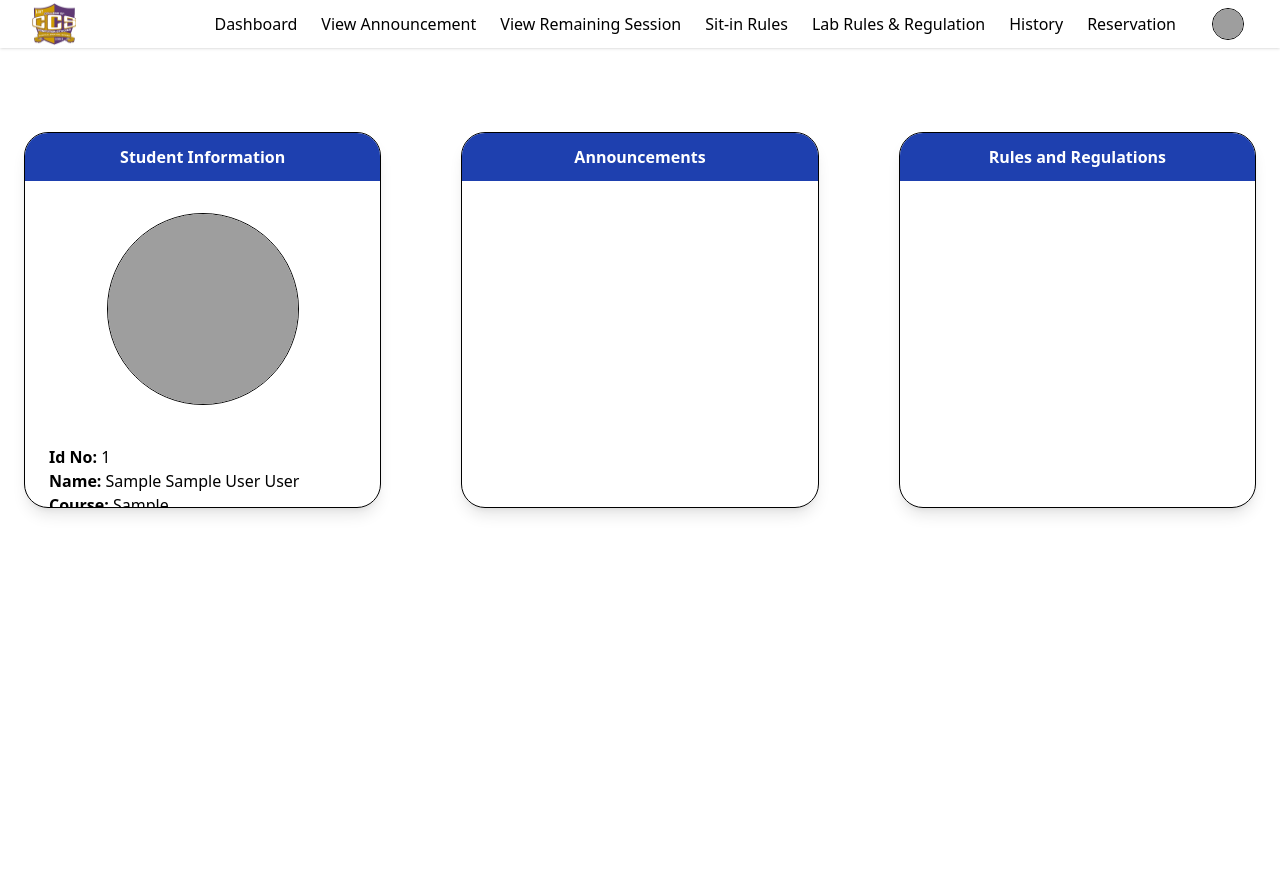
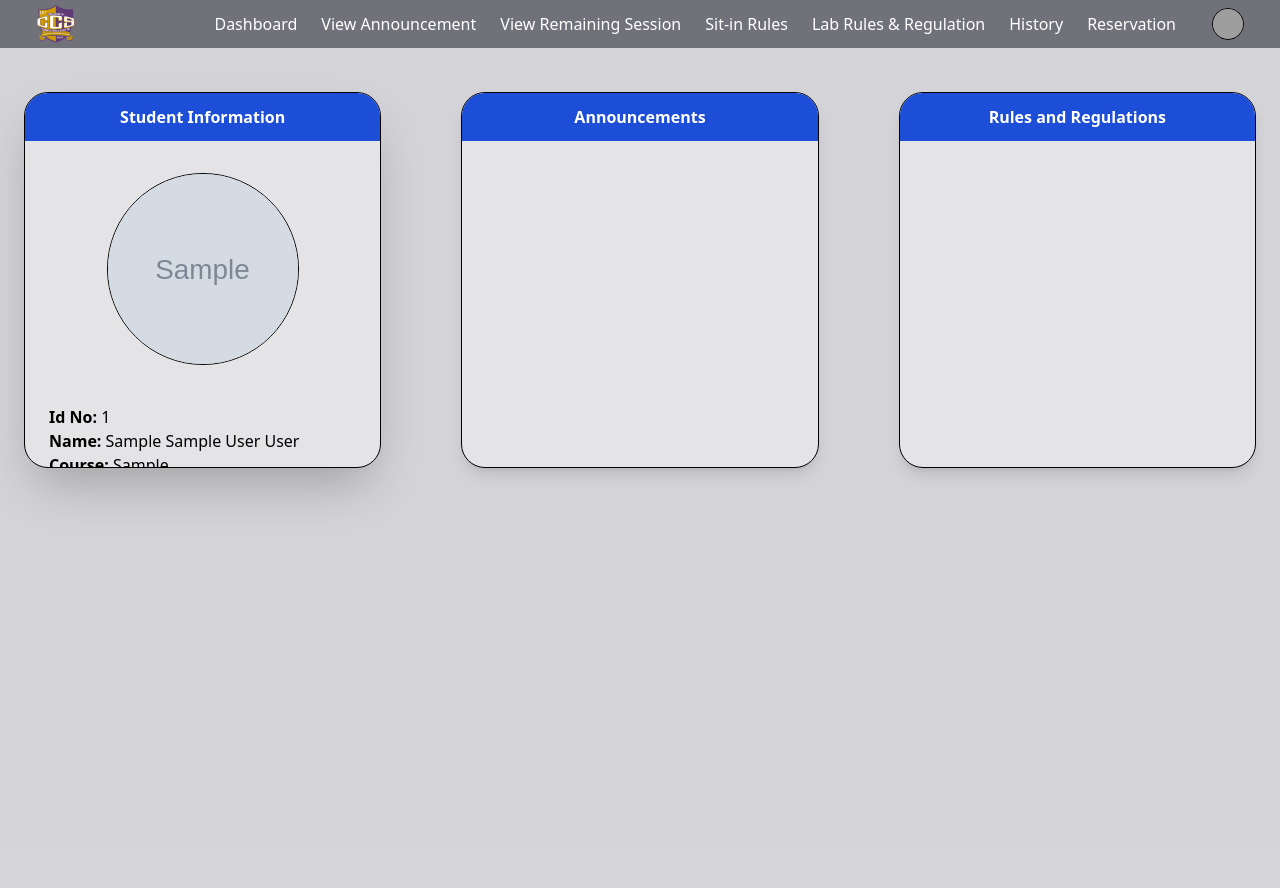
Before and after one commit to diann71/ccs-monitoring-system, a PHP site: page /dashboard.php in a window 1280 px wide. After the commit the page ends 502 px from the top, so only its background shows below. Run offline with PHP 8.4, Linux system fonts and the light colour scheme; the visitor is signed in with stand-in values (Sample User, id 1); tables that the repository leaves empty or names only in its code hold one stand-in row (values such as "Sample post"); grey boxes marked "Sample" are stand-in pictures; data that the repository does not hold is empty; some libraries are stand-ins or nearby versions; grey boxes are pictures that could not be loaded.

Commit message:
updating some files

```diff
--- a/authenticator.php
+++ b/authenticator.php
@@ -13,6 +13,7 @@ if($row){
     $midname = $row['midname'];
     $course = $row['course'];
     $year = $row['year'];
+    $profile = $row['profile'];
 }
 
 ?>
--- a/dashboard.php
+++ b/dashboard.php
@@ -15,15 +15,16 @@ include "authenticator.php"
     </style>
 </head>
 <body>
-        <div class="mt-10 p-6 flex flex-row gap-20 h-screen">
-            <div class="mt-5 mb-10 w-1/3 h-1/2 border border-black shadow-lg rounded-3xl overflow-hidden ">
-                <div class="w-full bg-blue-800 py-3">
+    <div class="bg-zinc-300 ">
+        <div class=" p-6 flex flex-row gap-20 h-screen">
+            <div class="mt-5 mb-10 w-1/3 h-1/2 bg-zinc-200 border border-black shadow-2xl rounded-3xl overflow-hidden ">
+                <div class="w-full bg-blue-700 py-3">
                     <h1 class="w-full font-bold text-white text-center">Student Information</h1>
                 </div>
 
                 <div class="flex flex-col items-center">
                     <!-- Display Current Profile Picture -->
-                    <img class="mt-8 mb-4 w-48 h-48 rounded-full border border-black object-cover" src="uploads/<?php echo $profile_picture; ?>" alt="">
+                    <img class="mt-8 mb-4 w-48 h-48 rounded-full border border-black object-cover" src="uploads/<?php echo $profile; ?>" alt="">
 
                     <!-- File Input (No Preview)
                     <label class="cursor-pointer bg-blue-600 text-white px-4 py-2 rounded-lg hover:bg-blue-700 mt-4">
@@ -42,18 +43,19 @@ include "authenticator.php"
 
             </div>
 
-            <div class="mt-5 mb-10 w-1/3 h-1/2 border border-black shadow-lg rounded-3xl overflow-hidden">
-                <div class="w-full bg-blue-800 py-3">
+            <div class="mt-5 mb-10 w-1/3 h-1/2 bg-zinc-200 border border-black shadow-lg rounded-3xl overflow-hidden">
+                <div class="w-full bg-blue-700 py-3">
                     <h1 class="w-full font-bold text-white text-center">Announcements</h1>
                 </div>
             </div>
 
-            <div class="mt-5 mb-10 w-1/3 h-1/2 border border-black shadow-lg rounded-3xl overflow-hidden">
-               <div class="w-full bg-blue-800 py-3">
+            <div class="mt-5 mb-10 w-1/3 h-1/2 bg-zinc-200 border border-black shadow-lg rounded-3xl overflow-hidden">
+               <div class="w-full bg-blue-700 py-3">
                     <h1 class="w-full font-bold text-white text-center">Rules and Regulations</h1>
                 </div>
             </div>
 
         </div>
+    </div>
 </body>
 </html>
--- a/nav.php
+++ b/nav.php
@@ -8,7 +8,7 @@
 </head>
 <body class="bg-white font-sans ">
     <?php if(isset($_SESSION["success"])): ?>
-        <div class="bg-green-500 text-white p-2 text-center">
+        <div class="bg-green-500 text-black p-2 text-center">
             <?php
                echo $_SESSION['success'];
                unset($_SESSION['success']);
@@ -16,13 +16,13 @@
         </div>
     <?php endif; ?>
 <div class="min-h-full">
-    <nav class="bg-white shadow">
+    <nav class="bg-zinc-500 shadow">
         <div class="px-4 sm:px-6 lg:px-8">
             <div class="flex items-center justify-between">
                 <!-- Logo -->
                 <div class="flex items-center">
                     <a href="#">
-                        <img src="images/ccs.png" alt="Logo" class="size-11">
+                        <img src="images/ccs.jpg" alt="Logo" class="size-12">
                     </a>
                 </div>
 
@@ -30,21 +30,21 @@
                 <div class="flex items-center ml-auto">
                     <!-- Navigation Links -->
                     <div class="hidden md:flex">
-                        <a href="dashboard.php" class="flex items-center justify-center h-12 px-3 py-2 text-base font-medium text-black hover:bg-blue-800 hover:text-white transition duration-300 mr">Dashboard</a>
-                        <a href="#" class="flex items-center justify-center h-12 px-3 py-2 text-base font-medium text-black hover:bg-blue-800 hover:text-white transition duration-300">View Announcement</a>
-                        <a href="#" class="flex items-center justify-center h-12 px-3 py-2 text-base font-medium text-black hover:bg-blue-800 hover:text-white transition duration-300">View Remaining Session</a>
-                        <a href="#" class="flex items-center justify-center h-12 px-3 py-2 text-base font-medium text-black hover:bg-blue-800 hover:text-white transition duration-300">Sit-in Rules</a>
-                        <a href="#" class="flex items-center justify-center h-12 px-3 py-2 text-base font-medium text-black hover:bg-blue-800 hover:text-white transition duration-300">Lab Rules & Regulation</a>
-                        <a href="#" class="flex items-center justify-center h-12 px-3 py-2 text-base font-medium text-black hover:bg-blue-800 hover:text-white transition duration-300">History</a>
-                        <a href="#" class="flex items-center justify-center h-12 px-3 py-2 text-base font-medium text-black hover:bg-blue-800 hover:text-white transition duration-300 mr-5">Reservation</a>
+                        <a href="dashboard.php" class="flex items-center justify-center h-12 px-3 py-2 text-base font-medium text-white hover:bg-blue-700 hover:text-white transition duration-300 mr">Dashboard</a>
+                        <a href="#" class="flex items-center justify-center h-12 px-3 py-2 text-base font-medium text-white hover:bg-blue-700 hover:text-white transition duration-300">View Announcement</a>
+                        <a href="#" class="flex items-center justify-center h-12 px-3 py-2 text-base font-medium text-white hover:bg-blue-700 hover:text-white transition duration-300">View Remaining Session</a>
+                        <a href="#" class="flex items-center justify-center h-12 px-3 py-2 text-base font-medium text-white hover:bg-blue-700 hover:text-white transition duration-300">Sit-in Rules</a>
+                        <a href="#" class="flex items-center justify-center h-12 px-3 py-2 text-base font-medium text-white hover:bg-blue-700 hover:text-white transition duration-300">Lab Rules & Regulation</a>
+                        <a href="#" class="flex items-center justify-center h-12 px-3 py-2 text-base font-medium text-white hover:bg-blue-700 hover:text-white transition duration-300">History</a>
+                        <a href="#" class="flex items-center justify-center h-12 px-3 py-2 text-base font-medium text-white hover:bg-blue-700 hover:text-white transition duration-300 mr-5">Reservation</a>
                     </div>
 
                 <!-- Profile Dropdown -->
-                    <div class="hidden md:flex relative">
-                        <button id="profileMenu" class="flex items-center rounded-full bg-black-200 p-1 focus:ring-2 focus:ring-white">
-                            <img class="size-8 rounded-full border border-black" src="uploads/<?php echo $profile_picture; ?>" alt="">
+                    <div class="relative">
+                        <button id="profileMenu" class="flex items-center rounded-full bg-black-200 p-1 focus:ring-1 focus:ring-black">
+                            <img class="size-8 rounded-full border border-black" src="uploads/<?php echo $profile; ?>" alt="">
                         </button>
-                        <div id="dropdownMenu" class="hidden absolute right-0 mt-2 w-32 rounded-md bg-white shadow-lg ring-1 ring-black/5">
+                        <div id="dropdownMenu" class="hidden absolute right-0 mt-2 w-32 border border-black rounded-md bg-white shadow-lg ring-1 ring-black/5">
                             <a href="profile.php" class="block px-4 py-2 font-medium text-sm text-gray-700 hover:bg-blue-800 hover:text-white">Profile</a>
                             <a href="logout.php" class="block px-4 py-2 font-medium text-sm text-gray-700 hover:bg-blue-800 hover:text-white">Sign out</a>
                         </div>
--- a/username.php
+++ b/username.php
@@ -55,7 +55,7 @@ ob_end_flush(); // End output buffering
 <body>
     <form action="username.php" method="post">
             <div class=" grid place-items-center">
-                <div class="mt-10 mb-10 w-1/3 h-3/4 border border-black border-solid rounded-3xl">
+                <div class="mt-10 mb-10 w-1/3 h-3/4  border border-black border-solid rounded-3xl">
                     <div class="p-6">
 
                         <label class="block text-gray-700 font-bold pb-1 " >Username</label>
```
Also changed, not shown: name.php (+4 -4 lines), profile.php (+6 -5 lines), profilepic.php (+19 -17 lines), images/ccs.jpg (added), images/ccs.png (deleted), images/css.png (deleted).
